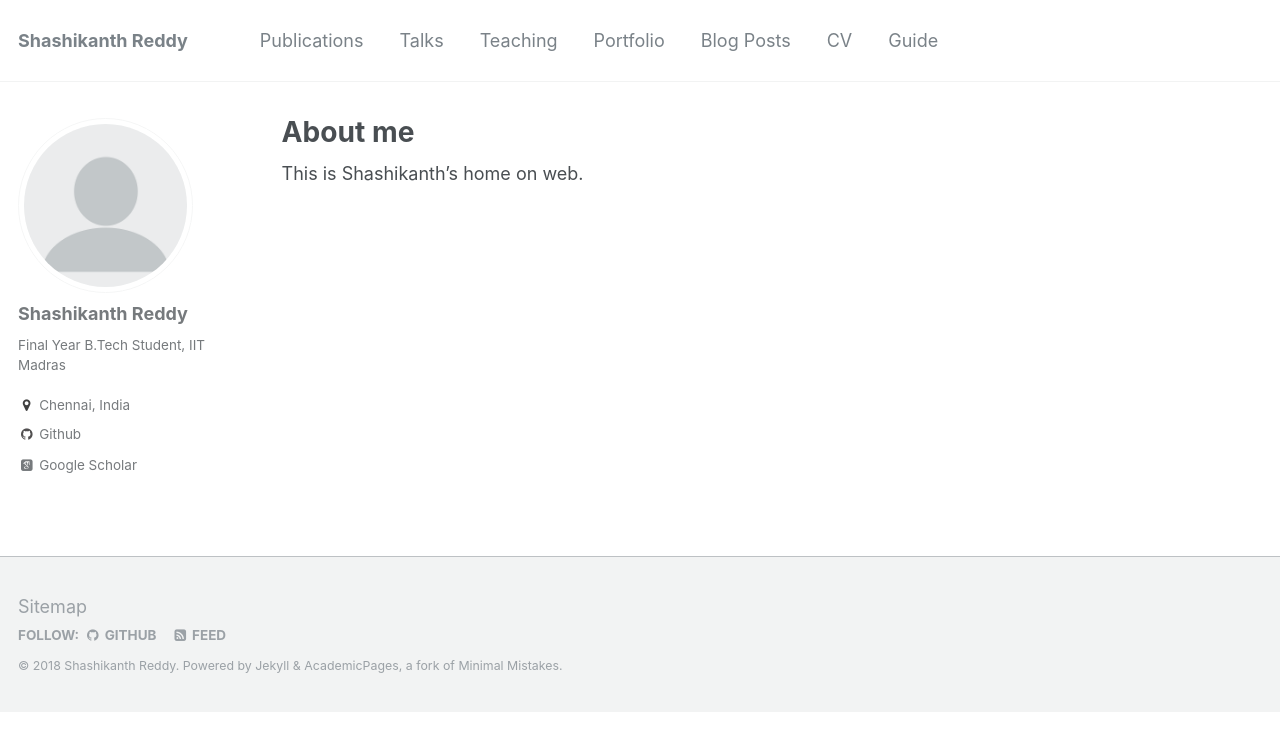
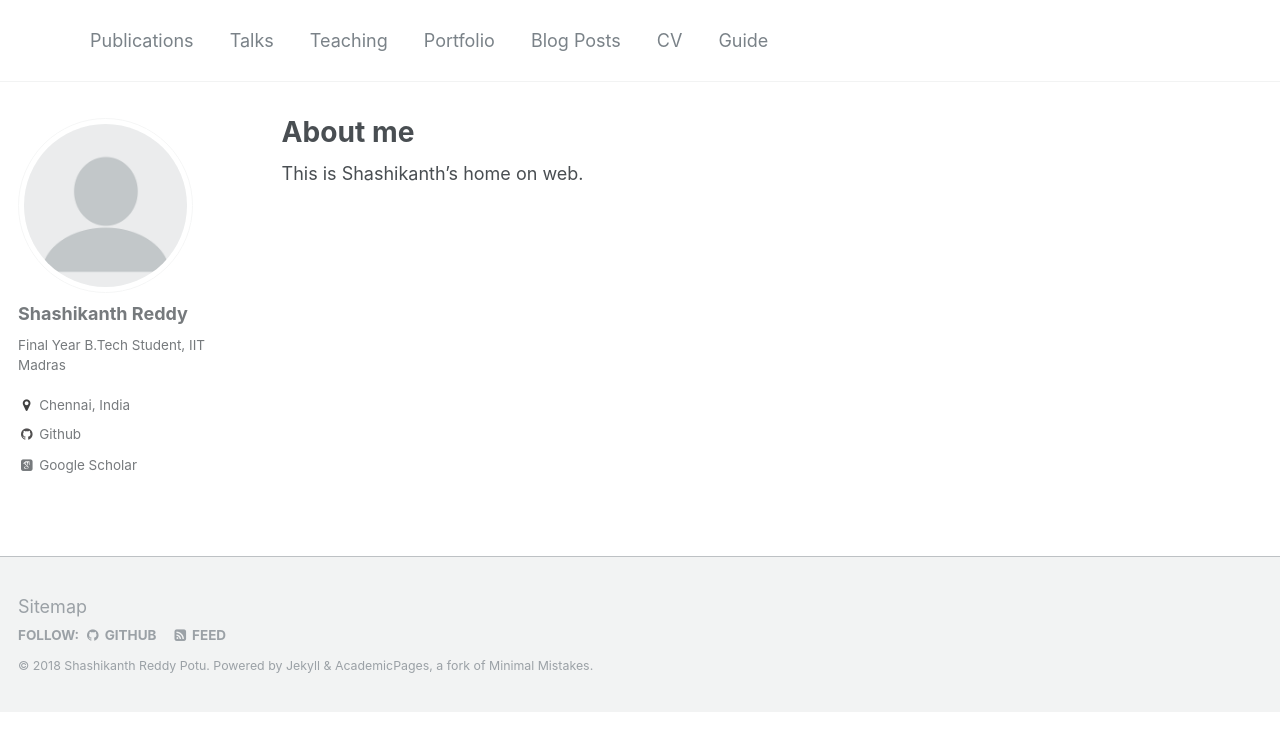
Before and after one commit to cs14b020/cs14b020.github.io, a Jekyll site: the page built from _pages/about.md, in a window 1280 px wide. Shown: the top 751 px of the page. Built offline with Jekyll 4.4.1, drawn with Linux system fonts in a browser that asks for light colours; some web fonts are replaced.

Commit message:
No title surname added

```diff
--- a/_config.yml
+++ b/_config.yml
@@ -7,9 +7,9 @@
 
 # Site Settings
 locale                   : "en-US"
-title                    : "Shashikanth Reddy"
+title                    : ""
 title_separator          : "-"
-name                     : &name "Shashikanth Reddy"
+name                     : &name "Shashikanth Reddy Potu"
 description              : &description "Final year B.Tech Student"
 url                      : https://cs14b020.github.io # the base hostname & protocol for your site e.g. "https://mmistakes.github.io"
 baseurl                  : "" # the subpath of your site, e.g. "/blog"
```
